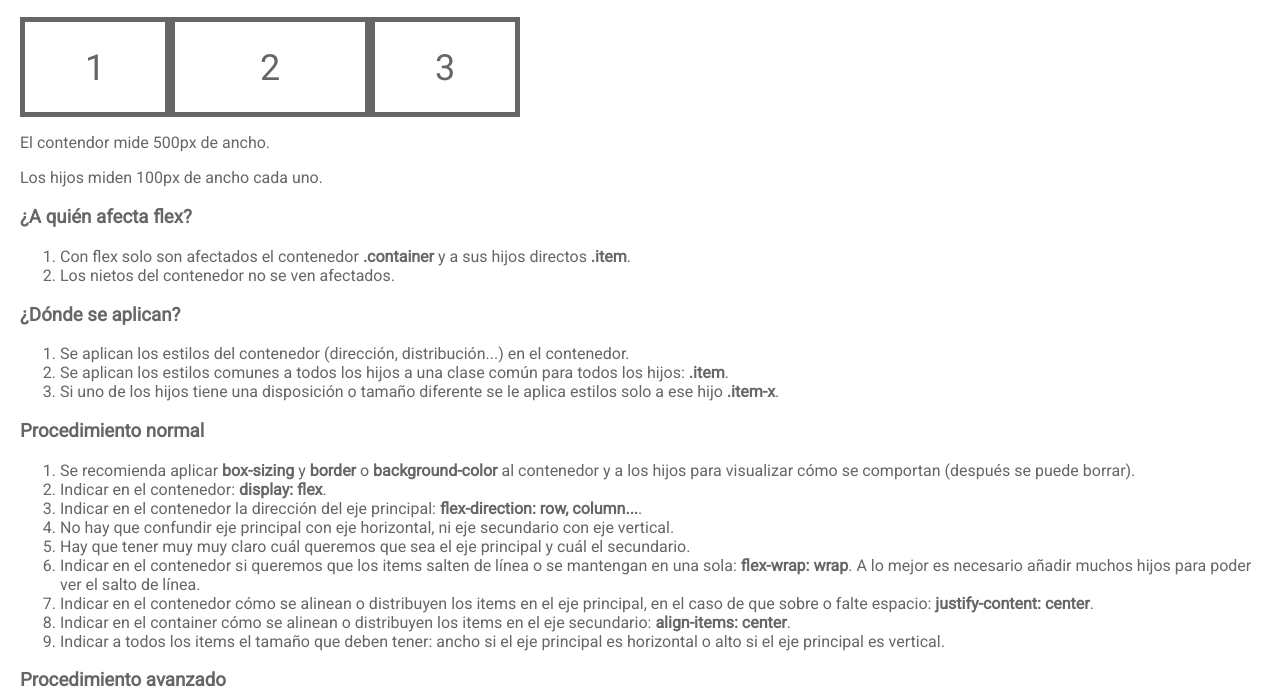
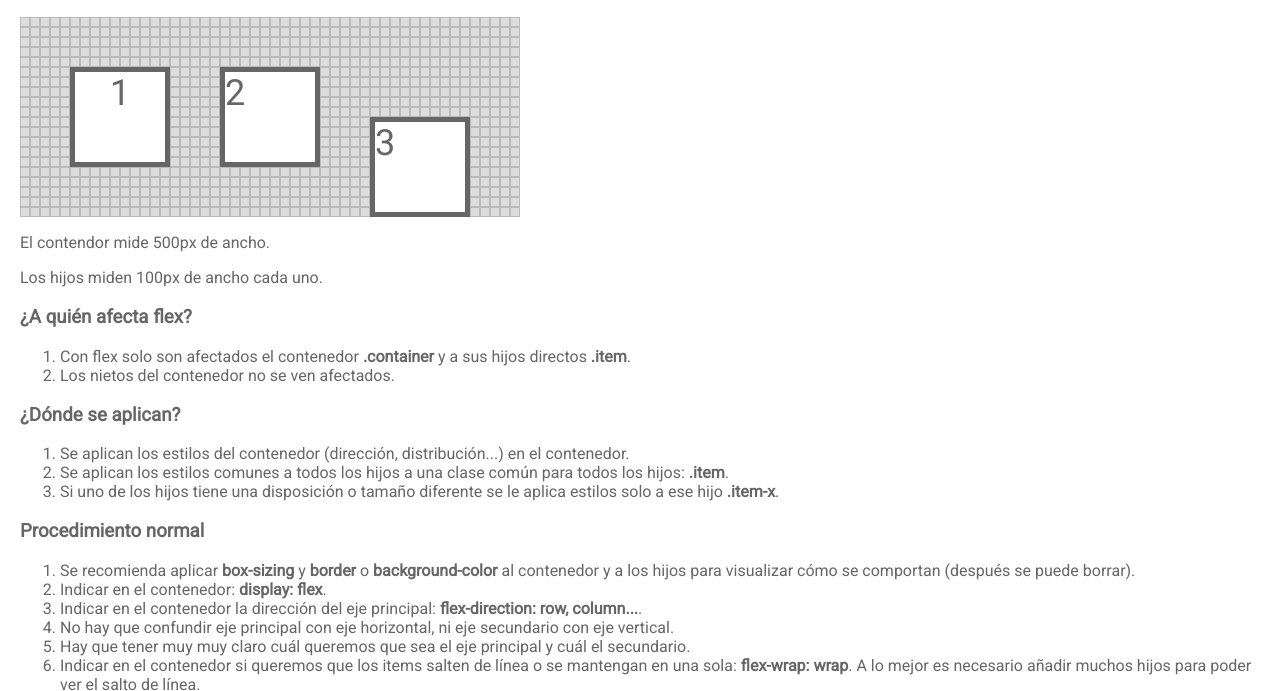
Before and after one commit to MargaritaBerjon/ejercicios-en-clase-i, a plain HTML site: page module-1/lesson-4/morning/index.html in a window 1280 px wide. Shown: the part 62-753 px from the top of the page. Drawn offline with Linux system fonts and the light colour scheme.

Commit message:
Added m1-l4

```diff
--- a/module-1/lesson-4/morning/css/styles.css
+++ b/module-1/lesson-4/morning/css/styles.css
@@ -16,9 +16,7 @@
 }
 
 .item {
-  padding-top: 25px;
   background: white;
-  text-align: center;
   font-size: 36px;
 }
 
@@ -26,8 +24,11 @@
 
 .container {
   width: 500px;
+  height: 200px;
   display: flex;
-  justify-content: space-around;
+  flex-direction: row;
+  justify-content: space-evenly;
+  align-items: center;
 }
 
 .item {
@@ -37,14 +38,14 @@
   border: 5px solid #666;
 }
 
-.item-1 {
-  flex-grow: 1;
+.item-3 {
+  align-self: flex-end;
 }
 
-.item-2 {
-  flex-grow: 2;
+.item-1 {
+  display: flex;
+  justify-content: center;
+  animation: delay 1s;
+  -moz-animation: delay 1s;
+  -webkit-animation: time 1s;
 }
-
-.item-3 {
-  flex-grow: 1;
-}
```
